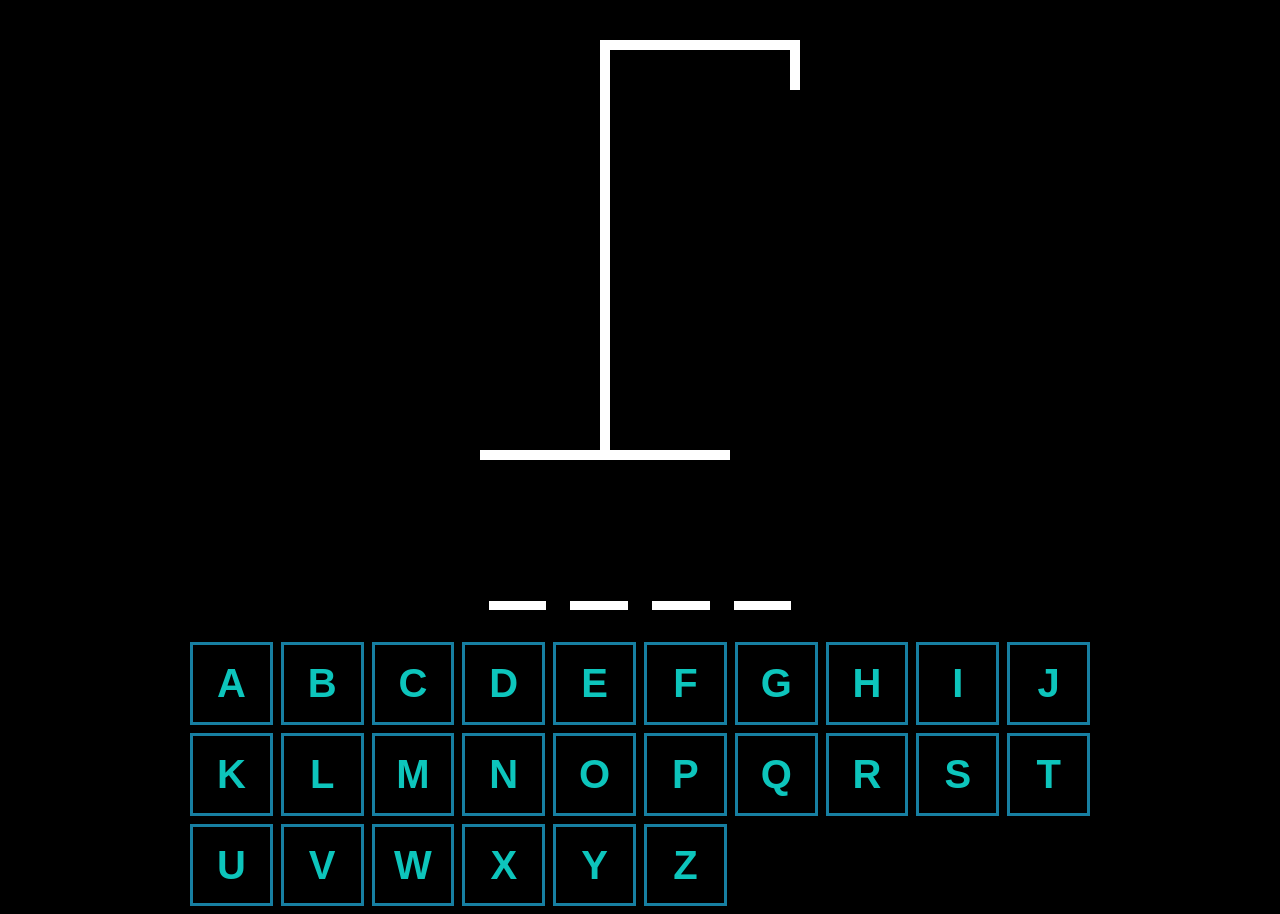
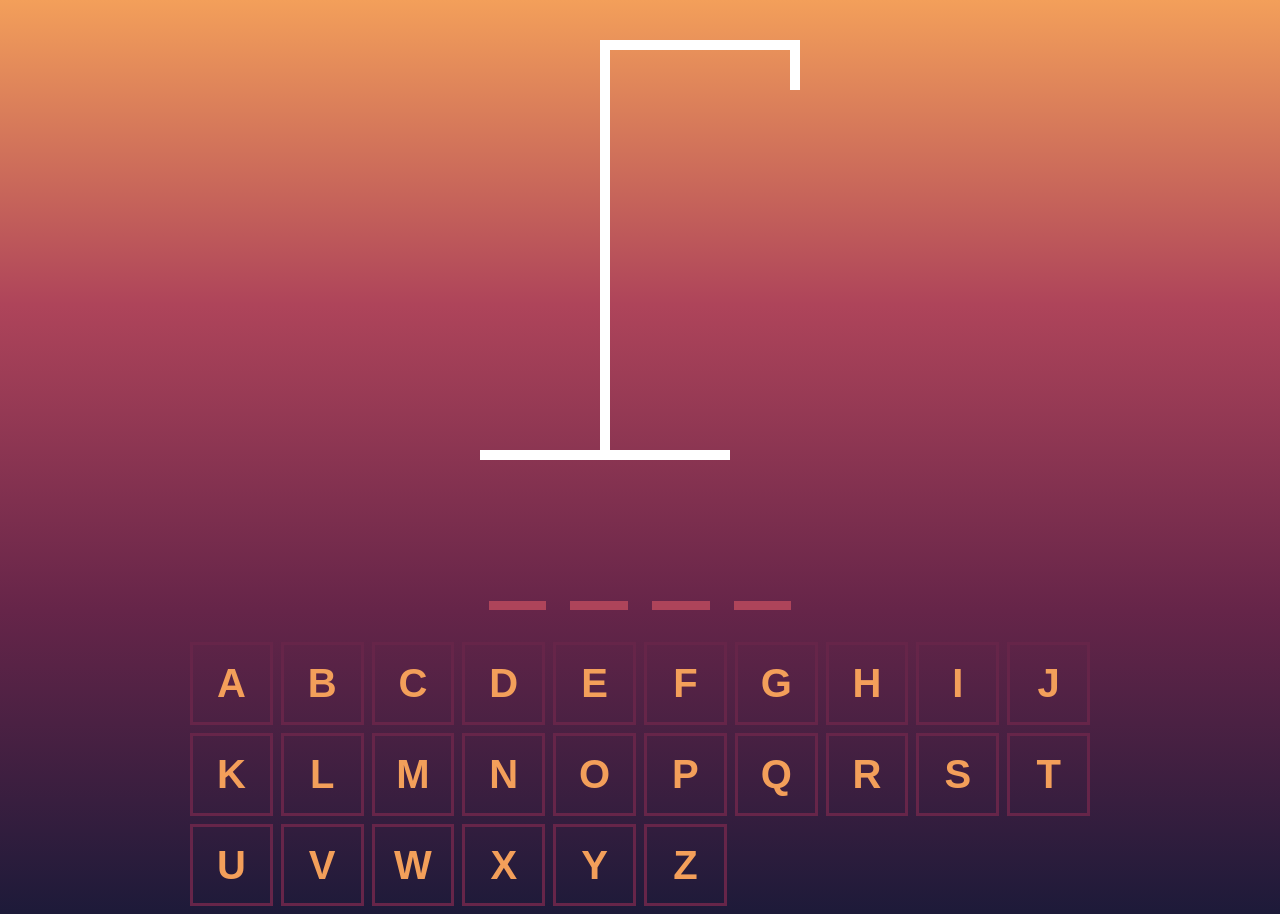
Before and after one commit to MaxOgnenoi/hangman, a React (Vite) app: page / in a window 1280 px wide. Built offline with nearby package versions, Linux system fonts and the light colour scheme.

Commit message:
finished design

```diff
--- a/src/HangmanDrawing.tsx
+++ b/src/HangmanDrawing.tsx
@@ -3,7 +3,7 @@ const HEAD = (
         width: "50px",
         height: "50px",
         borderRadius: "100%",
-        border: "10px solid white",
+        border: "10px solid #E8BCB9",
         position: "absolute",
         top: "50px",
         right: "-30px"
@@ -14,7 +14,7 @@ const BODY = (
     <div style={{
         width: "10px",
         height: "100px",
-        background: "white",
+        background: "#E8BCB9",
         position: "absolute",
         top: "120px",
         right: 0
@@ -25,7 +25,7 @@ const RIGHT_ARM = (
     <div style={{
         width: "100px",
         height: "10px",
-        background: "white",
+        background: "#E8BCB9",
         position: "absolute",
         top: "150px",
         right: "-100px",
@@ -38,7 +38,7 @@ const LEFT_ARM = (
     <div style={{
         width: "100px",
         height: "10px",
-        background: "white",
+        background: "#E8BCB9",
         position: "absolute",
         top: "150px",
         right: "10px",
@@ -51,7 +51,7 @@ const RIGHT_LEG = (
     <div style={{
         width: "100px",
         height: "10px",
-        background: "white",
+        background: "#E8BCB9",
         position: "absolute",
         top: "210px",
         right: "-90px",
@@ -64,7 +64,7 @@ const LEFT_LEG = (
     <div style={{
         width: "100px",
         height: "10px",
-        background: "white",
+        background: "#E8BCB9",
         position: "absolute",
         top: "210px",
         right: 0,
--- a/src/HangmanWord.tsx
+++ b/src/HangmanWord.tsx
@@ -10,12 +10,12 @@ export function HangmanWord({ guessedLetters, wordToGuess, reveal = false }: Han
         display: "flex", gap: ".25em", fontSize: "6rem", fontWeight: "bold", textTransform: "uppercase", fontFamily: "monospace"
     }}>
         {wordToGuess.split("").map((letter, index) => (
-            <span style={{ borderBottom: ".1em solid white" }} key={index}>
+            <span style={{ borderBottom: ".1em solid #AE445A" }} key={index}>
                 <span
                     style={{
                         visibility: guessedLetters.includes(letter) || reveal ? "visible" : "hidden",
                         color:
-                            !guessedLetters.includes(letter) && reveal ? "red" : "white",
+                            !guessedLetters.includes(letter) && reveal ? "red" : "#E8BCB9",
                     }}>
                     {letter}
                 </span>
--- a/src/Keyboard.module.css
+++ b/src/Keyboard.module.css
@@ -1,9 +1,10 @@
 body {
-    background-color: black;
+    background: linear-gradient(to top, #1D1A39, #662549, #AE445A, #F39F5A);
 }
+
 .btn {
     width: 100%;
-    border: 3px solid rgb(23, 127, 162);
+    border: 3px solid #662549;
     background: none;
     aspect-ratio: 1/1;
     font-size: 2.5rem;
@@ -11,11 +12,11 @@ body {
     padding: .5rem;
     font-weight: bold;
     cursor: pointer;
-    color: rgb(13, 197, 188)
+    color: #F39F5A
 }
 
 .btn.active {
-    background-color: hsl(146, 100%, 50%);
+    background-color: #E8BCB9;
     color: white;
 }
 
```
